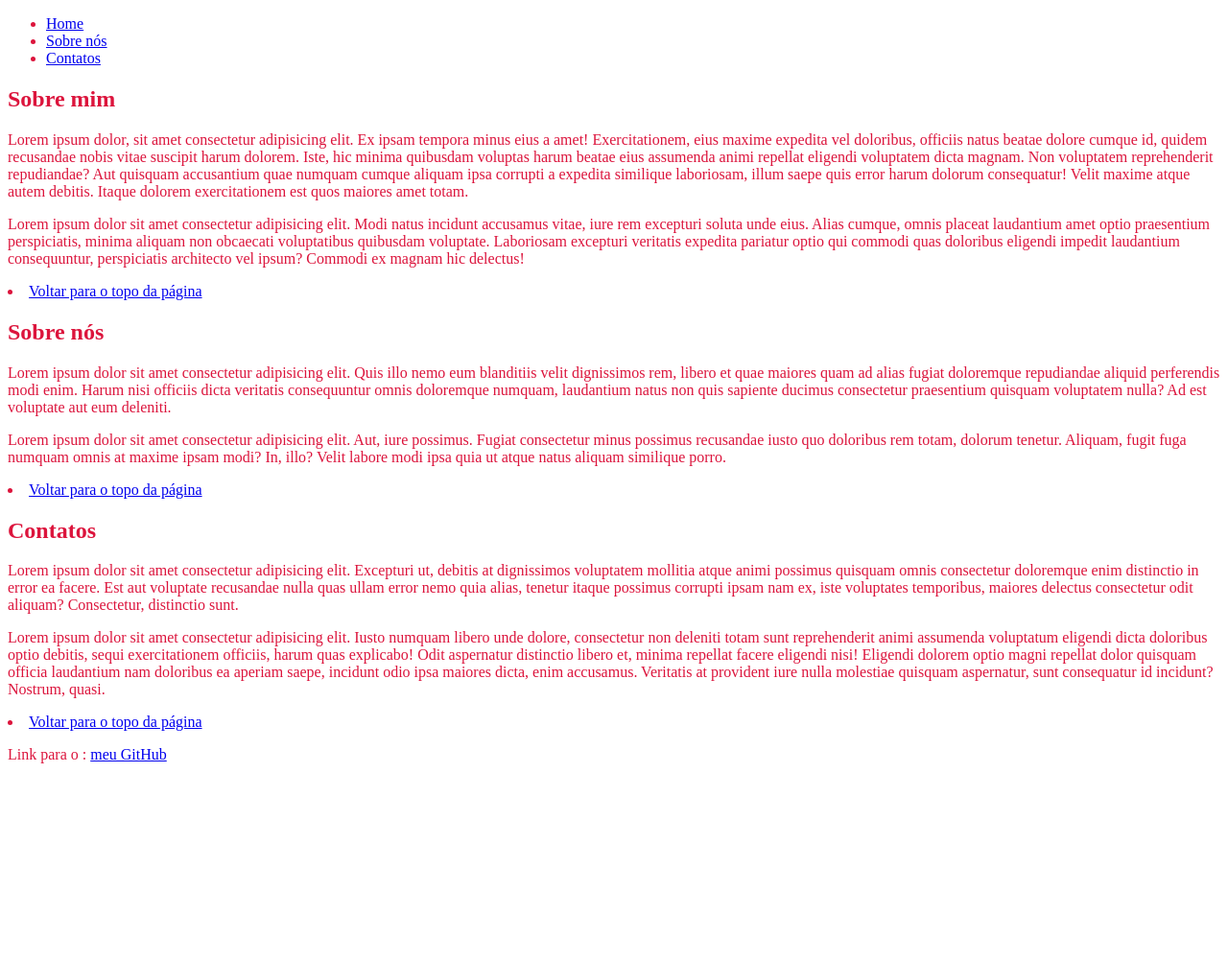
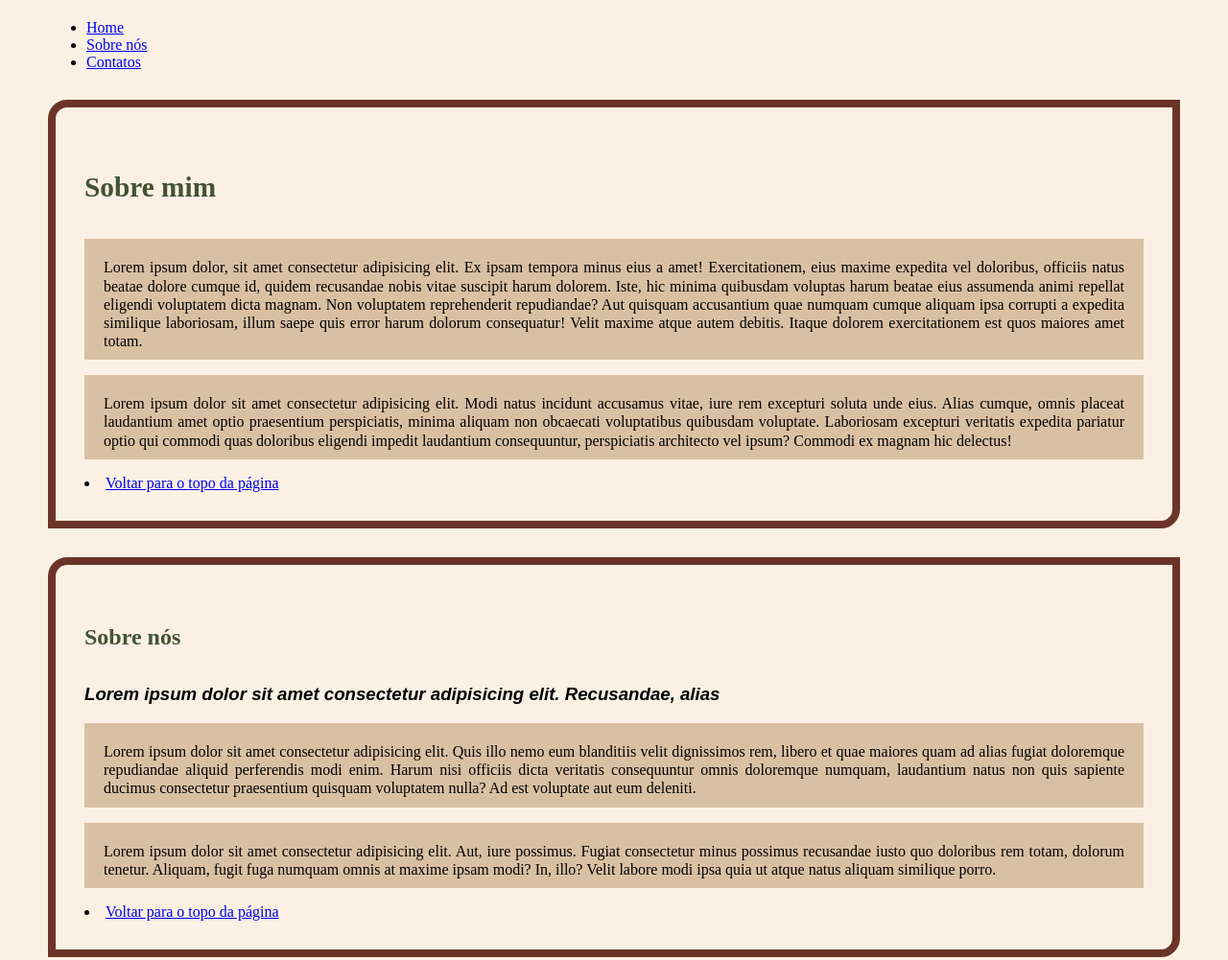
Before and after one commit to ErickHanom/html-semantico, a plain HTML site: page index.html in a window 1280 px wide. Shown: the top 1001 px of the page at 96% size. Before the commit the page ends 812 px from the top, so only its background shows below. Drawn offline with Linux system fonts and the light colour scheme.

Commit message:
feat(home): estilização da página inicial

```diff
--- a/index.html
+++ b/index.html
@@ -26,34 +26,40 @@
         </nav>
     </header>
     <article>
-        <h1>Sobre mim</h1>
-        <p>
+        <h1 class="titulo-de-pagina">Sobre mim</h1>
+        <p class="paragrafo-de-artigo">
             Lorem ipsum dolor, sit amet consectetur adipisicing elit. Ex ipsam tempora minus eius a amet! Exercitationem, eius maxime expedita vel doloribus, officiis natus beatae dolore cumque id, quidem recusandae nobis vitae suscipit harum dolorem. Iste, hic minima quibusdam voluptas harum beatae eius assumenda animi repellat eligendi voluptatem dicta magnam. Non voluptatem reprehenderit repudiandae? Aut quisquam accusantium quae numquam cumque aliquam ipsa corrupti a expedita similique laboriosam, illum saepe quis error harum dolorum consequatur! Velit maxime atque autem debitis. Itaque dolorem exercitationem est quos maiores amet totam.
         </p>
-        <p>
+        <p class="paragrafo-de-artigo">
             Lorem ipsum dolor sit amet consectetur adipisicing elit. Modi natus incidunt accusamus vitae, iure rem excepturi soluta unde eius. Alias cumque, omnis placeat laudantium amet optio praesentium perspiciatis, minima aliquam non obcaecati voluptatibus quibusdam voluptate. Laboriosam excepturi veritatis expedita pariatur optio qui commodi quas doloribus eligendi impedit laudantium consequuntur, perspiciatis architecto vel ipsum? Commodi ex magnam hic delectus!
         </p>
         <li>
             <a href="#topo-pagina">Voltar para o topo da página</a>
         </li>
+        </article>
+
+        <article>
         <section id="sobre-nos">
 
-            <h2>Sobre nós</h2>
-            <p>Lorem ipsum dolor sit amet consectetur adipisicing elit. Quis illo nemo eum blanditiis velit dignissimos rem, libero et quae maiores quam ad alias fugiat doloremque repudiandae aliquid perferendis modi enim. Harum nisi officiis dicta veritatis consequuntur omnis doloremque numquam, laudantium natus non quis sapiente ducimus consectetur praesentium quisquam voluptatem nulla? Ad est voluptate aut eum deleniti.</p>
+            <h1 class="titulo-de-secao">Sobre nós</h1>
+            <h2 class="subtitulo-de-artigo">Lorem ipsum dolor sit amet consectetur adipisicing elit. Recusandae, alias</h2>
+            <p class="paragrafo-de-artigo">Lorem ipsum dolor sit amet consectetur adipisicing elit. Quis illo nemo eum blanditiis velit dignissimos rem, libero et quae maiores quam ad alias fugiat doloremque repudiandae aliquid perferendis modi enim. Harum nisi officiis dicta veritatis consequuntur omnis doloremque numquam, laudantium natus non quis sapiente ducimus consectetur praesentium quisquam voluptatem nulla? Ad est voluptate aut eum deleniti.</p>
 
-            <p>Lorem ipsum dolor sit amet consectetur adipisicing elit. Aut, iure possimus. Fugiat consectetur minus possimus recusandae iusto quo doloribus rem totam, dolorum tenetur. Aliquam, fugit fuga numquam omnis at maxime ipsam modi? In, illo? Velit labore modi ipsa quia ut atque natus aliquam similique porro.</p>
+            <p class="paragrafo-de-artigo">Lorem ipsum dolor sit amet consectetur adipisicing elit. Aut, iure possimus. Fugiat consectetur minus possimus recusandae iusto quo doloribus rem totam, dolorum tenetur. Aliquam, fugit fuga numquam omnis at maxime ipsam modi? In, illo? Velit labore modi ipsa quia ut atque natus aliquam similique porro.</p>
 
             <li>
             <a href="#topo-pagina">Voltar para o topo da página</a>
             </li>
         </section>
+        </article>
 
+        <article>
             <section id="Contatos">
 
-                <h2>Contatos</h2>
-                <p>Lorem ipsum dolor sit amet consectetur adipisicing elit. Excepturi ut, debitis at dignissimos voluptatem mollitia atque animi possimus quisquam omnis consectetur doloremque enim distinctio in error ea facere. Est aut voluptate recusandae nulla quas ullam error nemo quia alias, tenetur itaque possimus corrupti ipsam nam ex, iste voluptates temporibus, maiores delectus consectetur odit aliquam? Consectetur, distinctio sunt.</p>
+                <h2 class="titulo-de-secao">Contatos</h2>
+                <p class="paragrafo-de-artigo">Lorem ipsum dolor sit amet consectetur adipisicing elit. Excepturi ut, debitis at dignissimos voluptatem mollitia atque animi possimus quisquam omnis consectetur doloremque enim distinctio in error ea facere. Est aut voluptate recusandae nulla quas ullam error nemo quia alias, tenetur itaque possimus corrupti ipsam nam ex, iste voluptates temporibus, maiores delectus consectetur odit aliquam? Consectetur, distinctio sunt.</p>
 
-                <p>Lorem ipsum dolor sit amet consectetur adipisicing elit. Iusto numquam libero unde dolore, consectetur non deleniti totam sunt reprehenderit animi assumenda voluptatum eligendi dicta doloribus optio debitis, sequi exercitationem officiis, harum quas explicabo! Odit aspernatur distinctio libero et, minima repellat facere eligendi nisi! Eligendi dolorem optio magni repellat dolor quisquam officia laudantium nam doloribus ea aperiam saepe, incidunt odio ipsa maiores dicta, enim accusamus. Veritatis at provident iure nulla molestiae quisquam aspernatur, sunt consequatur id incidunt? Nostrum, quasi.</p>
+                <p class="paragrafo-de-artigo">Lorem ipsum dolor sit amet consectetur adipisicing elit. Iusto numquam libero unde dolore, consectetur non deleniti totam sunt reprehenderit animi assumenda voluptatum eligendi dicta doloribus optio debitis, sequi exercitationem officiis, harum quas explicabo! Odit aspernatur distinctio libero et, minima repellat facere eligendi nisi! Eligendi dolorem optio magni repellat dolor quisquam officia laudantium nam doloribus ea aperiam saepe, incidunt odio ipsa maiores dicta, enim accusamus. Veritatis at provident iure nulla molestiae quisquam aspernatur, sunt consequatur id incidunt? Nostrum, quasi.</p>
 
                 <li>
                     <a href="#topo-pagina">Voltar para o topo da página</a>
--- a/style.css
+++ b/style.css
@@ -3,5 +3,57 @@ html {
 }
 
 body {
-    color:crimson;
+
+   margin: 20px 50px;
+   text-align: justify;
+   background-color: #FAF1E4;
+
 }
+
+.titulo-de-pagina {
+    color: #435334;
+    line-height: 2;
+    font-weight: bold;
+    font-size: 22pt;
+}
+
+.titulo-de-artigo {
+    color: #435334;
+    line-height: 2;
+    font-weight: bold;
+    font-size: 18pt;
+    font-family: Arial, Helvetica, sans-serif;
+}
+
+.titulo-de-secao {
+    color: #435334;
+    line-height: 1.8;
+    font-weight: bold;
+    font-size: 18pt;
+}
+
+.subtitulo-de-artigo {
+    color: 59CE8F;
+    line-height: 1.5;
+    font-weight: bold;
+    font-size: 14pt;
+    font-family: Arial, Helvetica, sans-serif;
+    font-style: italic;
+}
+
+p {
+    color: #000000;
+    line-height: 1.2;
+}
+
+.paragrafo-de-artigo{
+    background-color: #DAC0A3;
+    padding: 20px 20px 10px 20px;
+}
+
+article {
+    border: 8px solid #6C3428;
+    padding: 30px;
+    margin: 30px 0;
+    border-radius: 20px 0 20px 0;
+}
```
